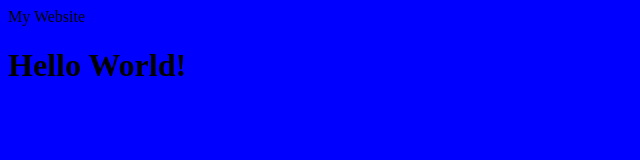
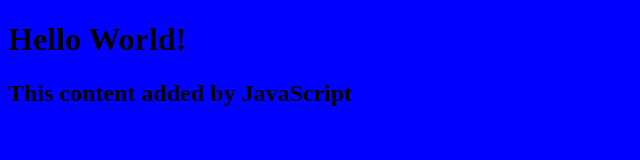
Before and after one commit to Gerald-GG/project-mode-repository, a plain HTML site: page index.html in a window 1280 px wide. Shown: the whole page, without its empty margins (0-640 px from the left). Drawn offline with Linux system fonts and the light colour scheme.

Commit message:
add script.js, connect to index.html

```diff
--- a/index.html
+++ b/index.html
@@ -1,10 +1,11 @@
 <!DOCTYPE html>
 <html lang="en">
   <head>
-    <link rel="stylesheet" href="style.css"
+    <link rel="stylesheet" href="style.css">
     <title>My Website</title>
   </head>
   <body>
     <h1>Hello World!</h1>
+    <script src="script.js"></script>
   </body>
   </html>
--- /dev/null
+++ b/script.js
@@ -0,0 +1,4 @@
+const h2 = document.createElement("h2");
+h2.textContent = "This content added by JavaScript";
+
+document.querySelector("body").appendChild(h2);
```
